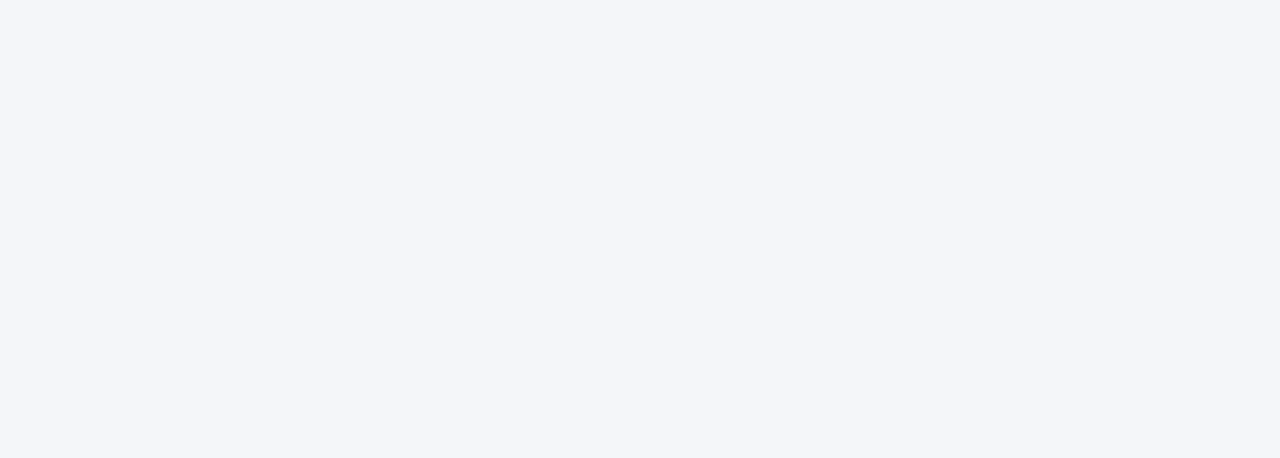
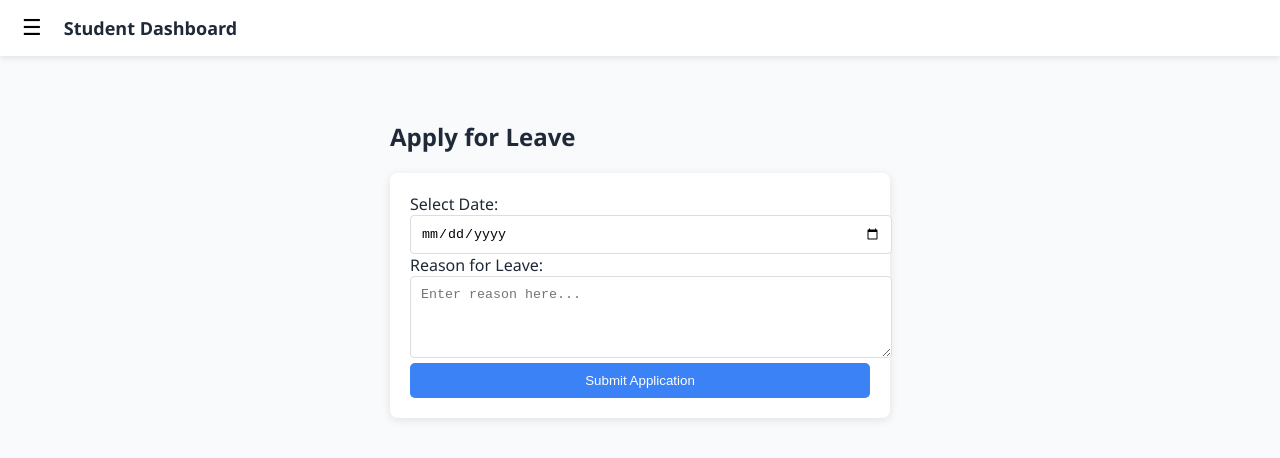
Before and after one commit to Saipranay1560/Edusmart-pod1, an Angular app: page /student/leave-application in a window 1280 px wide. Before the commit this address led to /. Shown: the top 458 px of the page. Built offline with nearby package versions, Linux system fonts and the light colour scheme; sample sign-in values are in the browser's storage.

Commit message:
leave application is added to student

```diff
--- a/src/app/app.routes.ts
+++ b/src/app/app.routes.ts
@@ -17,6 +17,7 @@ import { Progress } from './student/progress/progress';
 import { StudentProfile } from './student/student-profile/student-profile';
 import { Subjects } from './student/subjects/subjects';
 import { VirtualClassroom } from './student/virtual-classroom/virtual-classroom';
+import { LeaveApplication } from './student/leave-application/leave-application';
 
 
 export const routes: Routes = [
@@ -39,7 +40,8 @@ export const routes: Routes = [
       { path: 'subjects', component:Subjects},
       { path:'virtual-classroom',component:VirtualClassroom},
       { path: 'courses',loadComponent: ()=> import('./student/courses/courses').then(m => m.Courses)},
-      { path: 'course-detail/:id',loadComponent:()=> import('./student/course-detail/course-detail').then(m=>m.CourseDetail)}
+      { path: 'course-detail/:id',loadComponent:()=> import('./student/course-detail/course-detail').then(m=>m.CourseDetail)},
+      { path: 'leave-application', component: LeaveApplication },
     ]
   },
   {
--- /dev/null
+++ b/src/app/student/leave-application/leave-application.css
@@ -0,0 +1,6 @@
+.leave-container { max-width: 500px; margin: auto; padding: 20px; }
+.leave-card { background: white; padding: 20px; border-radius: 8px; box-shadow: 0 2px 10px rgba(0,0,0,0.1); }
+.form-control { width: 100%; padding: 10px; border: 1px solid #ddd; border-radius: 4px; }
+.btn-submit { background-color: #3b82f6; color: white; border: none; padding: 10px 20px; border-radius: 5px; cursor: pointer; width: 100%; }
+.alert-success { text-align: center; padding: 30px; background: #f0fdf4; border: 1px solid #bbf7d0; border-radius: 8px; color: #166534; }
+.check-icon { font-size: 3rem; display: block; margin-bottom: 10px; }
--- /dev/null
+++ b/src/app/student/leave-application/leave-application.html
@@ -0,0 +1,25 @@
+<div class="leave-container">
+  <h2>Apply for Leave</h2>
+
+  <div *ngIf="!isSubmitted; else successMessage" class="leave-card">
+    <div class="form-group">
+      <label for="leaveDate">Select Date:</label>
+      <input type="date" id="leaveDate" [(ngModel)]="leaveDate" [min]="today" class="form-control">
+    </div>
+
+    <div class="form-group mt-3">
+      <label for="reason">Reason for Leave:</label>
+      <textarea id="reason" [(ngModel)]="reason" class="form-control" rows="4" placeholder="Enter reason here..."></textarea>
+    </div>
+
+    <button (click) ="onSubmit()" class="btn-submit mt-3">Submit Application</button>
+  </div>
+
+  <ng-template #successMessage>
+    <div class="alert-success">
+      <span class="check-icon">✔</span>
+      <p>Your leave request has been sent to the instructor.</p>
+      <button (click)="isSubmitted = false; leaveDate=''; reason=''" class="btn-back">Apply for another date</button>
+    </div>
+  </ng-template>
+</div>
--- /dev/null
+++ b/src/app/student/leave-application/leave-application.ts
@@ -0,0 +1,27 @@
+import { Component } from '@angular/core';
+import { CommonModule } from '@angular/common';
+import { FormsModule } from '@angular/forms';
+
+@Component({
+  selector: 'app-leave-application',
+  standalone: true,
+  imports: [CommonModule, FormsModule],
+  templateUrl: './leave-application.html',
+  styleUrls: ['./leave-application.css']
+})
+export class LeaveApplication {
+  leaveDate: string = '';
+  reason: string = '';
+  isSubmitted: boolean = false;
+
+  // Get today's date in YYYY-MM-DD format for the 'min' attribute
+  today: string = new Date().toISOString().split('T')[0];
+
+  onSubmit() {
+    if (this.leaveDate && this.reason) {
+      this.isSubmitted = true;
+    } else {
+      alert("Please fill in both the date and the reason.");
+    }
+  }
+}
--- a/src/app/student/student.css
+++ b/src/app/student/student.css
@@ -87,9 +87,10 @@
 }
 
 /* Main content */
-.main {
+.content {
   margin-top: 56px;
   padding: 24px;
   background: #f8fafc;
   min-height: calc(100vh - 56px);
+  transition: margin-left 0.3s ease;
 }
--- a/src/app/student/student.html
+++ b/src/app/student/student.html
@@ -9,13 +9,14 @@
   <h2 class="logo">EduSmart</h2>
 
   <a routerLink="/student/student-profile" (click)="closeSidebar()">Profile</a>
-  <a routerLink="/student/dashboard" (click)="closeSidebar()">Dashboard</a>
+
   <a routerLink="/student/courses" (click)="closeSidebar()">Courses</a>
   <a routerLink="/student/subjects" (click)="closeSidebar()">Subjects</a>
   <a routerLink="/student/assessments" (click)="closeSidebar()">Assessments</a>
   <a routerLink="/student/progress" (click)="closeSidebar()">Progress</a>
   <a routerLink="/student/virtual-classroom" (click)="closeSidebar()">Virtual Classroom</a>
   <a routerLink="/student/exam-management" (click)="closeSidebar()">Exam Management</a>
+  <a routerLink="/student/leave-application" (click)="closeSidebar()">Leave Request</a>
 
   <button class="logout">Logout</button>
 </nav>
```
Also changed, not shown: 2 other files (tests, documents, lock files or other folders).
